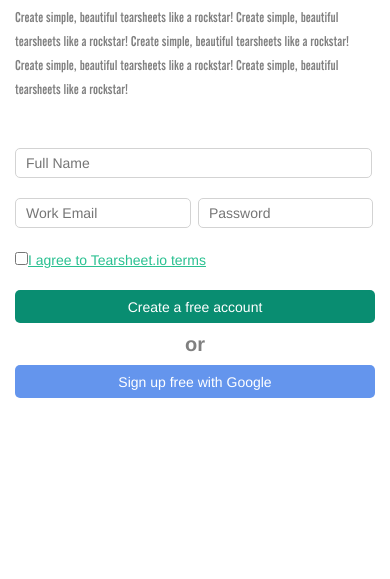
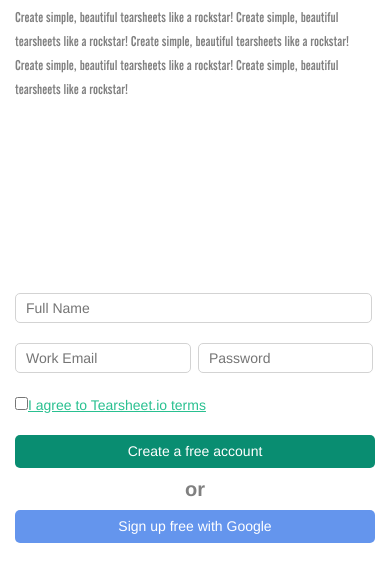
Before and after one commit to JaredTPotter/CHSTechClass-Projects, a website: page TearSheets/project/index.html in a window 390 px wide. Shown: the part 265-844 px from the top of the page. Drawn offline with nearby package versions, Linux system fonts and the light colour scheme.

Commit message:
Works Great on Large and Small Screens

```diff
--- a/TearSheets/project/index.html
+++ b/TearSheets/project/index.html
@@ -26,7 +26,7 @@
     <div class="col-lg-1 col-md-1 col-sm-1">
     </div>
 
-    <div class="col-lg-5 col-md-4 col-sm-12">
+    <div class="col-lg-5 col-md-4 col-sm-12 area">
         <h1 class="create">Create simple, beautiful tearsheets like a rockstar!</h1>
         <p class="createParagraph">Create simple, beautiful tearsheets like a rockstar!
            Create simple, beautiful tearsheets like a rockstar!
--- a/TearSheets/project/style.css
+++ b/TearSheets/project/style.css
@@ -178,3 +178,7 @@
 .terms {
     color: #29C090;
 }
+
+.area {
+    height: 40%;
+}
```
